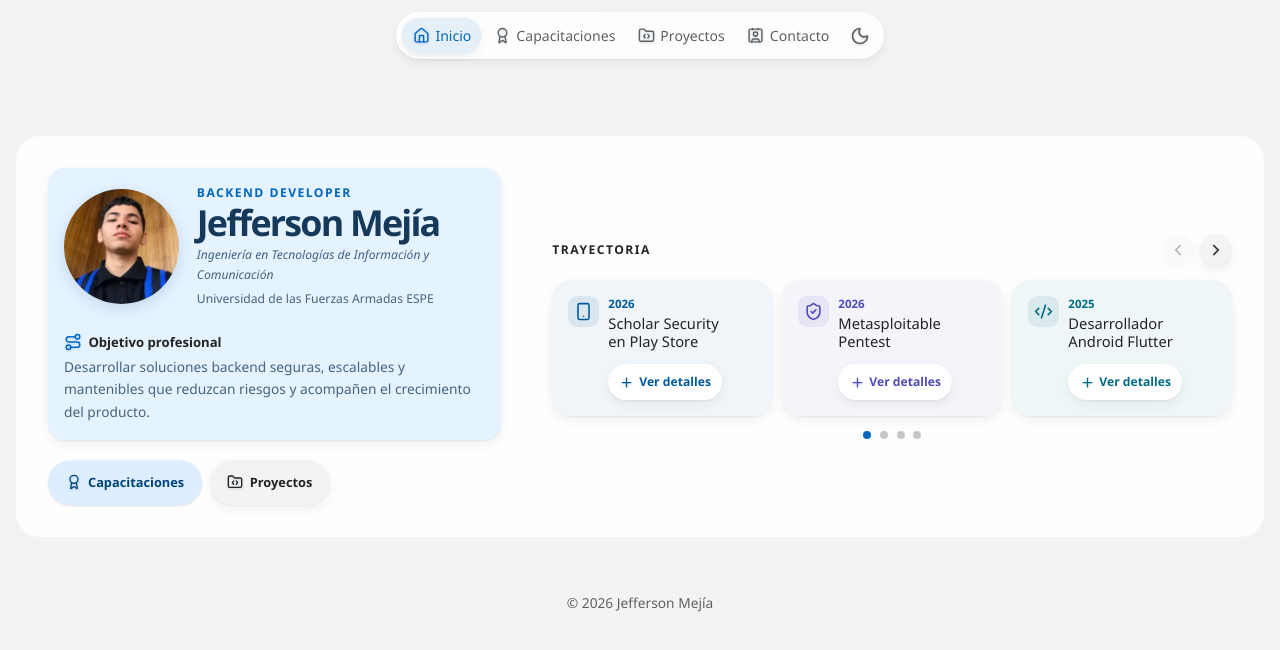
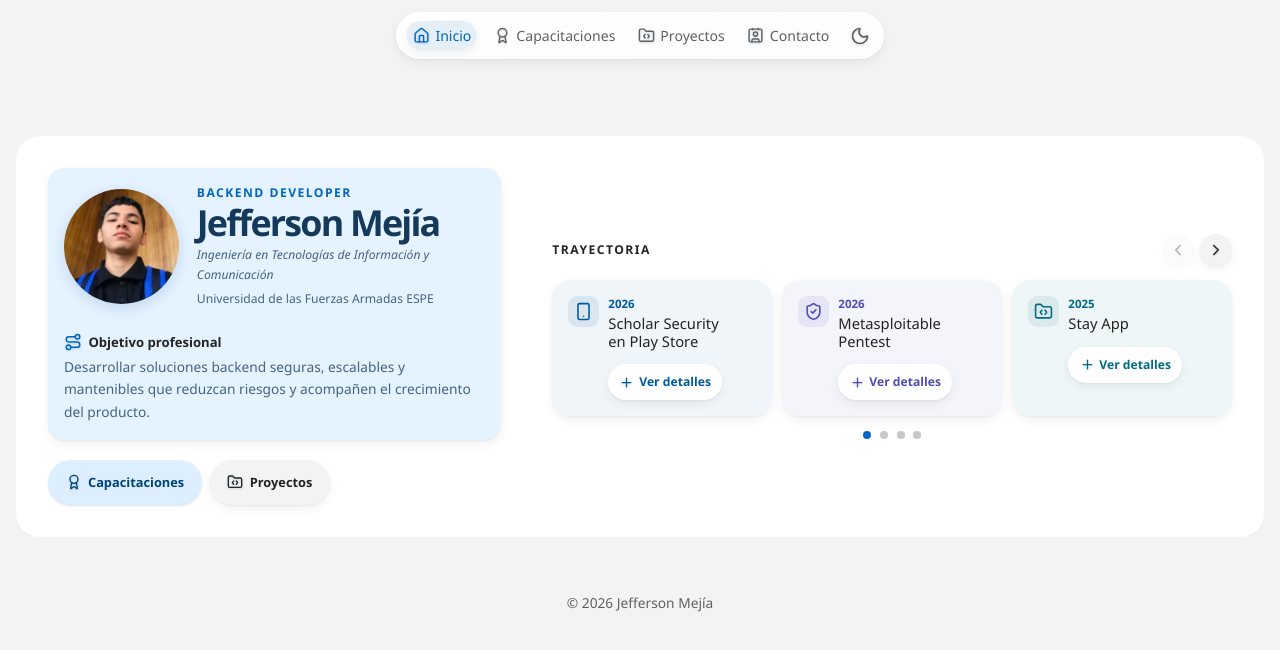
Before and after one commit to jeffersonmejia/portfolio-app, a React (Vite) app: page / in a window 1280 px wide. Shown: the top 650 px of the page. Built offline with nearby package versions, Linux system fonts and the light colour scheme; a web font is replaced by a local one.

Commit message:
feat: suavizar la navegación y depurar la trayectoria

```diff
--- a/src/App.jsx
+++ b/src/App.jsx
@@ -28,7 +28,7 @@ export default function App({ pathname = '/' }) {
       <a className="skip-link" href="#contenido">Saltar al contenido</a>
       <Header currentPage={currentPage} onThemeToggle={theme.toggle} />
       <PageSkeleton />
-      <main className={`page page-${currentPage}`} id="contenido">
+      <main className={`page page-${currentPage}`} id="contenido" key={currentPage}>
         <Page />
       </main>
       <Footer />
--- a/src/components/Header.jsx
+++ b/src/components/Header.jsx
@@ -15,10 +15,12 @@ export function Header({ currentPage, onThemeToggle }) {
       if (!nav || !visible) return nav?.style.setProperty('--nav-active-opacity', '0')
       const navBox = nav.getBoundingClientRect()
       const activeBox = active.getBoundingClientRect()
-      nav.style.setProperty('--nav-active-x', `${activeBox.left - navBox.left}px`)
-      nav.style.setProperty('--nav-active-y', `${activeBox.top - navBox.top}px`)
-      nav.style.setProperty('--nav-active-width', `${activeBox.width}px`)
-      nav.style.setProperty('--nav-active-height', `${activeBox.height}px`)
+      const insetX = Math.min(6, activeBox.width * .06)
+      const insetY = Math.min(5, activeBox.height * .1)
+      nav.style.setProperty('--nav-active-x', `${activeBox.left - navBox.left + insetX}px`)
+      nav.style.setProperty('--nav-active-y', `${activeBox.top - navBox.top + insetY}px`)
+      nav.style.setProperty('--nav-active-width', `${activeBox.width - insetX * 2}px`)
+      nav.style.setProperty('--nav-active-height', `${activeBox.height - insetY * 2}px`)
       nav.style.setProperty('--nav-active-opacity', '1')
     }
     const frame = requestAnimationFrame(updateIndicator)
--- a/src/data/timeline.js
+++ b/src/data/timeline.js
@@ -18,14 +18,6 @@ export const timeline = [
       'Identifiqué y exploté vulnerabilidades en Samba, UnrealIRCd, PostgreSQL y FTP. Documenté escalación de privilegios e impacto con CVSS.',
     href: 'https://drive.google.com/file/d/1ttY5Q5RANMx7u68WMcUWlzdjGtqpcrWM/view?usp=sharing',
     linkLabel: 'Ver informe',
-  },
-  {
-    year: '2025',
-    icon: 'code',
-    title: 'Desarrollador Android Flutter',
-    organization: 'Universidad de las Fuerzas Armadas ESPE',
-    description:
-      'Aporté al desarrollo de Scholar Security para las comunidades de Luz de América, Puerto Limón y El Esfuerzo.',
   },
   {
     year: '2025',
--- a/src/styles/base.css
+++ b/src/styles/base.css
@@ -67,6 +67,8 @@ body {
 }
 
 body.theme-ready { transition: color .25s ease, background .25s ease; }
+
+.page { animation: page-route-enter .34s var(--liquid-ease) both; }
 
 button, input, textarea { font: inherit; }
 button, a { -webkit-tap-highlight-color: transparent; }
@@ -152,6 +154,10 @@ html.theme-transition::view-transition-new(root) {
   76% { transform: translate3d(0, -1px, 0) scale(1.003); }
   100% { transform: translate3d(0, -2px, 0) scale(1.01); }
 }
+@keyframes page-route-enter {
+  from { opacity: .35; transform: translateY(6px) scale(.992); }
+  to { opacity: 1; transform: translateY(0) scale(1); }
+}
 
 @media (prefers-reduced-motion: reduce) {
   *, *::before, *::after { scroll-behavior: auto !important; animation: none !important; transition: none !important; }
```
